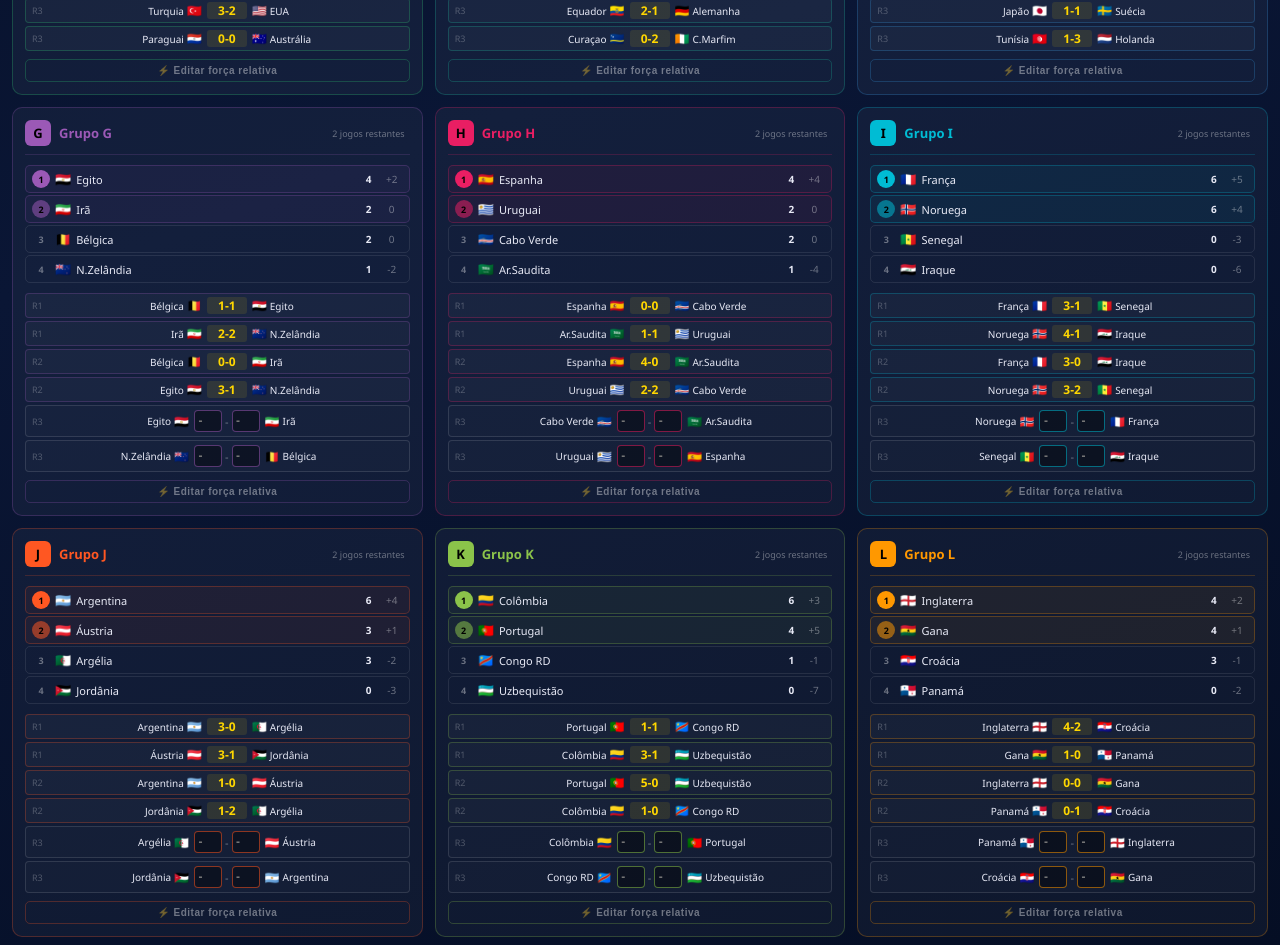
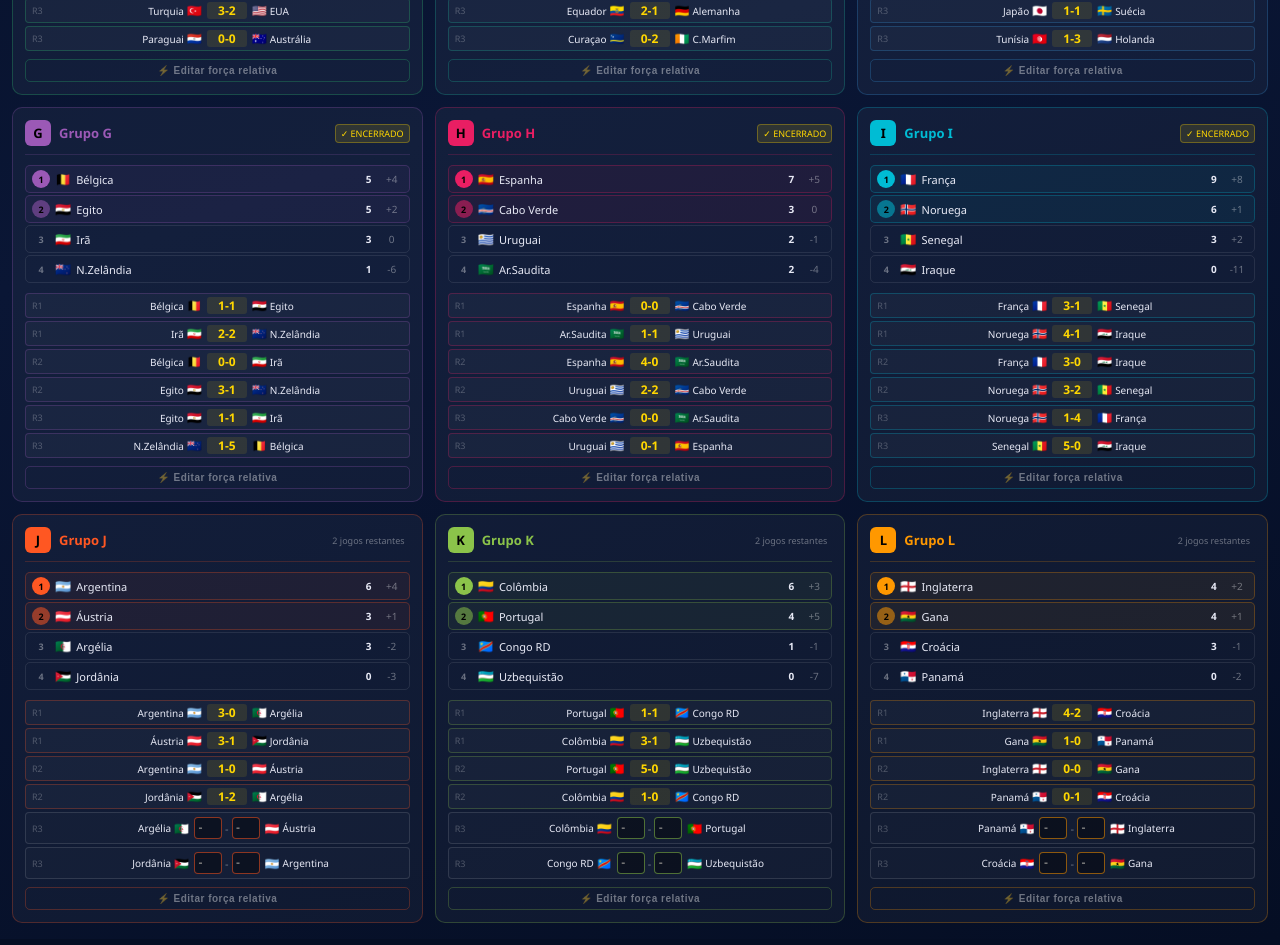
Before and after one commit to alexlaflor/simuladorCopa2026, a React (Vite) app: page / in a window 1280 px wide. Shown: the part 820-1765 px from the top of the page. Built offline with nearby package versions, Linux system fonts and the light colour scheme.

Commit message:
Atualizar o App.jsx

```diff
--- a/src/App.jsx
+++ b/src/App.jsx
@@ -12,9 +12,9 @@ const GROUPS={
   D:{name:"Grupo D",teams:["USA","AUS","PAR","TUR"],matches:[{r:1,h:"USA",a:"PAR",hs:4,as:1,done:true},{r:1,h:"AUS",a:"TUR",hs:2,as:0,done:true},{r:2,h:"USA",a:"AUS",hs:2,as:0,done:true},{r:2,h:"TUR",a:"PAR",hs:0,as:1,done:true},{r:3,h:"TUR",a:"USA",hs:3,as:2,done:true},{r:3,h:"PAR",a:"AUS",hs:0,as:0,done:true}]},
   E:{name:"Grupo E",teams:["GER","CIV","ECU","CUR"],matches:[{r:1,h:"GER",a:"CUR",hs:7,as:1,done:true},{r:1,h:"CIV",a:"ECU",hs:1,as:0,done:true},{r:2,h:"GER",a:"CIV",hs:2,as:1,done:true},{r:2,h:"ECU",a:"CUR",hs:0,as:0,done:true},{r:3,h:"ECU",a:"GER",hs:2,as:1,done:true},{r:3,h:"CUR",a:"CIV",hs:0,as:2,done:true}]},
   F:{name:"Grupo F",teams:["NED","JPN","SWE","TUN"],matches:[{r:1,h:"NED",a:"JPN",hs:2,as:2,done:true},{r:1,h:"SWE",a:"TUN",hs:5,as:1,done:true},{r:2,h:"NED",a:"SWE",hs:5,as:1,done:true},{r:2,h:"TUN",a:"JPN",hs:0,as:4,done:true},{r:3,h:"JPN",a:"SWE",hs:1,as:1,done:true},{r:3,h:"TUN",a:"NED",hs:1,as:3,done:true}]},
-  G:{name:"Grupo G",teams:["EGY","BEL","IRN","NZL"],matches:[{r:1,h:"BEL",a:"EGY",hs:1,as:1,done:true},{r:1,h:"IRN",a:"NZL",hs:2,as:2,done:true},{r:2,h:"BEL",a:"IRN",hs:0,as:0,done:true},{r:2,h:"EGY",a:"NZL",hs:3,as:1,done:true},{r:3,h:"EGY",a:"IRN",hs:null,as:null,done:false},{r:3,h:"NZL",a:"BEL",hs:null,as:null,done:false}]},
-  H:{name:"Grupo H",teams:["ESP","URU","CPV","KSA"],matches:[{r:1,h:"ESP",a:"CPV",hs:0,as:0,done:true},{r:1,h:"KSA",a:"URU",hs:1,as:1,done:true},{r:2,h:"ESP",a:"KSA",hs:4,as:0,done:true},{r:2,h:"URU",a:"CPV",hs:2,as:2,done:true},{r:3,h:"CPV",a:"KSA",hs:null,as:null,done:false},{r:3,h:"URU",a:"ESP",hs:null,as:null,done:false}]},
-  I:{name:"Grupo I",teams:["FRA","NOR","SEN","IRQ"],matches:[{r:1,h:"FRA",a:"SEN",hs:3,as:1,done:true},{r:1,h:"NOR",a:"IRQ",hs:4,as:1,done:true},{r:2,h:"FRA",a:"IRQ",hs:3,as:0,done:true},{r:2,h:"NOR",a:"SEN",hs:3,as:2,done:true},{r:3,h:"NOR",a:"FRA",hs:null,as:null,done:false},{r:3,h:"SEN",a:"IRQ",hs:null,as:null,done:false}]},
+  G:{name:"Grupo G",teams:["EGY","BEL","IRN","NZL"],matches:[{r:1,h:"BEL",a:"EGY",hs:1,as:1,done:true},{r:1,h:"IRN",a:"NZL",hs:2,as:2,done:true},{r:2,h:"BEL",a:"IRN",hs:0,as:0,done:true},{r:2,h:"EGY",a:"NZL",hs:3,as:1,done:true},{r:3,h:"EGY",a:"IRN",hs:1,as:1,done:true},{r:3,h:"NZL",a:"BEL",hs:1,as:5,done:true}]},
+  H:{name:"Grupo H",teams:["ESP","URU","CPV","KSA"],matches:[{r:1,h:"ESP",a:"CPV",hs:0,as:0,done:true},{r:1,h:"KSA",a:"URU",hs:1,as:1,done:true},{r:2,h:"ESP",a:"KSA",hs:4,as:0,done:true},{r:2,h:"URU",a:"CPV",hs:2,as:2,done:true},{r:3,h:"CPV",a:"KSA",hs:0,as:0,done:true},{r:3,h:"URU",a:"ESP",hs:0,as:1,done:true}]},
+  I:{name:"Grupo I",teams:["FRA","NOR","SEN","IRQ"],matches:[{r:1,h:"FRA",a:"SEN",hs:3,as:1,done:true},{r:1,h:"NOR",a:"IRQ",hs:4,as:1,done:true},{r:2,h:"FRA",a:"IRQ",hs:3,as:0,done:true},{r:2,h:"NOR",a:"SEN",hs:3,as:2,done:true},{r:3,h:"NOR",a:"FRA",hs:1,as:4,done:true},{r:3,h:"SEN",a:"IRQ",hs:5,as:0,done:true}]},
   J:{name:"Grupo J",teams:["ARG","AUT","JOR","ALG"],matches:[{r:1,h:"ARG",a:"ALG",hs:3,as:0,done:true},{r:1,h:"AUT",a:"JOR",hs:3,as:1,done:true},{r:2,h:"ARG",a:"AUT",hs:1,as:0,done:true},{r:2,h:"JOR",a:"ALG",hs:1,as:2,done:true},{r:3,h:"ALG",a:"AUT",hs:null,as:null,done:false},{r:3,h:"JOR",a:"ARG",hs:null,as:null,done:false}]},
   K:{name:"Grupo K",teams:["COL","POR","COD","UZB"],matches:[{r:1,h:"POR",a:"COD",hs:1,as:1,done:true},{r:1,h:"COL",a:"UZB",hs:3,as:1,done:true},{r:2,h:"POR",a:"UZB",hs:5,as:0,done:true},{r:2,h:"COL",a:"COD",hs:1,as:0,done:true},{r:3,h:"COL",a:"POR",hs:null,as:null,done:false},{r:3,h:"COD",a:"UZB",hs:null,as:null,done:false}]},
   L:{name:"Grupo L",teams:["ENG","CRO","GHA","PAN"],matches:[{r:1,h:"ENG",a:"CRO",hs:4,as:2,done:true},{r:1,h:"GHA",a:"PAN",hs:1,as:0,done:true},{r:2,h:"ENG",a:"GHA",hs:0,as:0,done:true},{r:2,h:"PAN",a:"CRO",hs:0,as:1,done:true},{r:3,h:"PAN",a:"ENG",hs:null,as:null,done:false},{r:3,h:"CRO",a:"GHA",hs:null,as:null,done:false}]},
```
